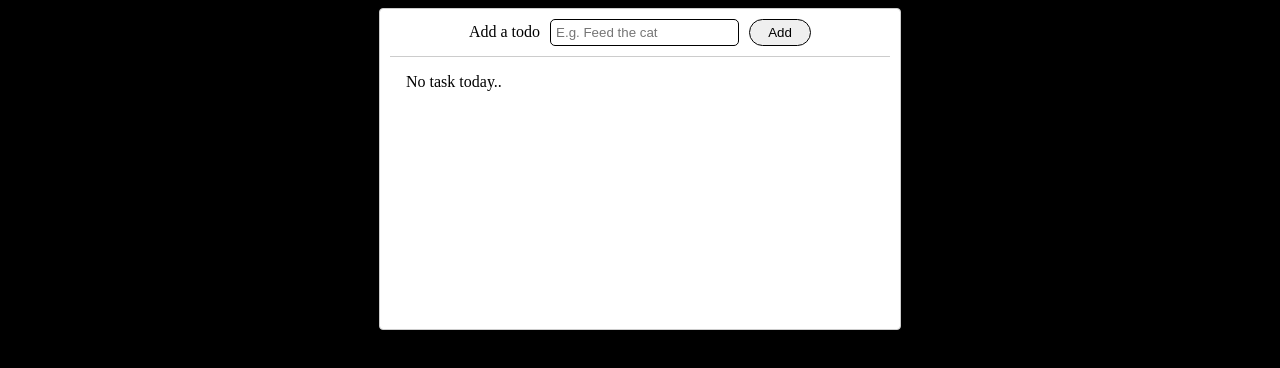
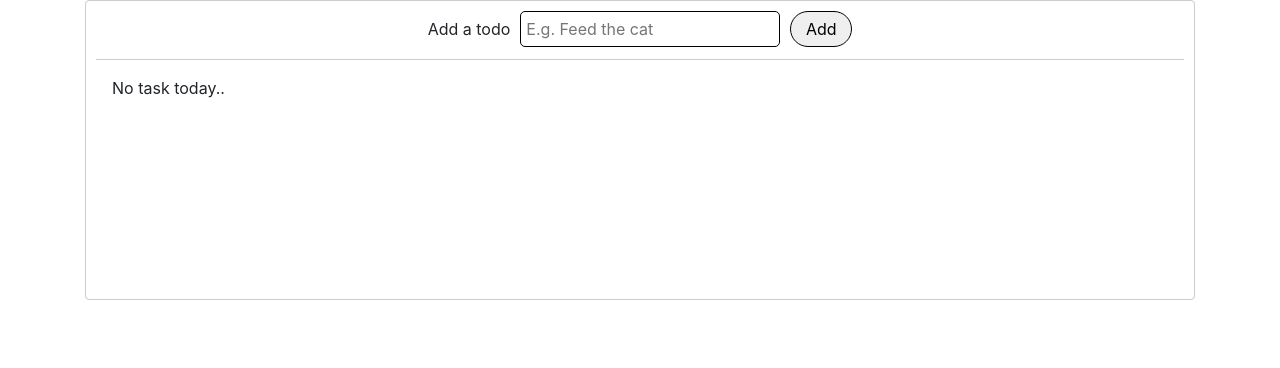
Before and after one commit to yognsk1/todo-app, a Vue app: page / in a window 1280 px wide. Shown: the top 368 px of the page. Built offline with nearby package versions, Linux system fonts and the light colour scheme.

Commit message:
bootstrap vue added

```diff
--- a/package.json
+++ b/package.json
@@ -8,6 +8,8 @@
     "lint": "vue-cli-service lint"
   },
   "dependencies": {
+    "bootstrap": "^4.5.3",
+    "bootstrap-vue": "^2.21.1",
     "core-js": "^3.6.5",
     "vue": "^2.6.12",
     "vue-class-component": "^7.2.6"
--- a/src/App.vue
+++ b/src/App.vue
@@ -1,5 +1,7 @@
 <template>
-  <TodoList />
+  <b-container fluid="sm">
+    <TodoList />
+  </b-container>
 </template>
 
 <script>
@@ -22,9 +24,5 @@
   -webkit-font-smoothing: antialiased;
   -moz-osx-font-smoothing: grayscale;
   text-align: center;
-  color: #2c3e50;
-}
-body {
-  background: #000;
 }
 </style>
--- a/src/components/TodoList.vue
+++ b/src/components/TodoList.vue
@@ -67,13 +67,11 @@
 <!-- Add "scoped" attribute to limit CSS to this component only -->
 <style scoped>
 #todo-app {
-  max-width: 500px;
   margin: auto;
   min-height: 300px;
   border: solid 1px #ccc;
   border-radius: 4px;
   padding: 10px;
-  background: #fff;
 }
 form {
   text-align: center;
```
Also changed, not shown: src/main.js (+7 -0 lines), 1 other file (tests, documents, lock files or other folders).
